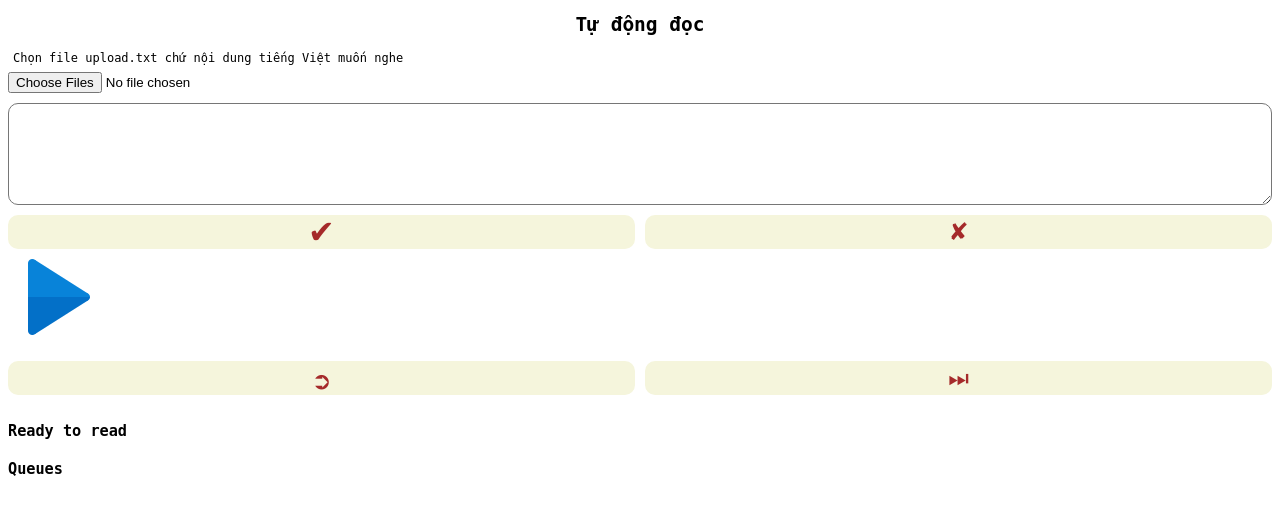
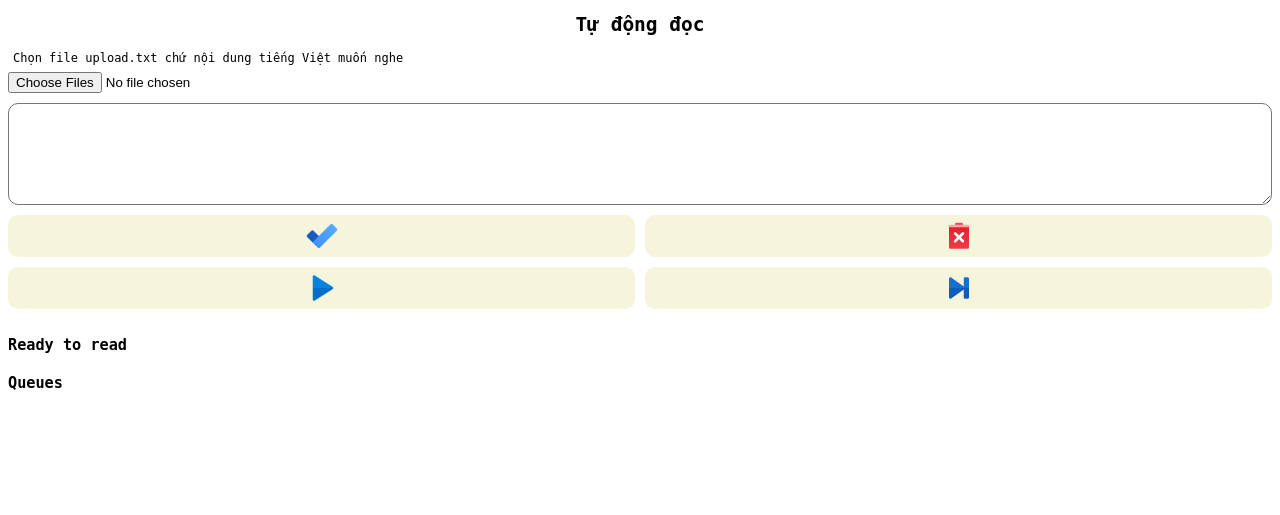
Before and after one commit to haiquang9994/tu-dong-doc, a Django app: template pages/templates/home.html in a window 1280 px wide. Shown: the part 28-543 px from the top of the page. Run offline with Django 3.2, Linux system fonts and the light colour scheme; the template is opened without the code that fills it, so the values that code supplies are empty.

Commit message:
change icon

```diff
--- a/config/settings.py
+++ b/config/settings.py
@@ -11,6 +11,7 @@ https://docs.djangoproject.com/en/3.1/ref/settings/
 """
 
 from pathlib import Path
+import os
 
 # Build paths inside the project like this: BASE_DIR / 'subdir'.
 BASE_DIR = Path(__file__).resolve().parent.parent
@@ -119,3 +120,8 @@ USE_TZ = True
 # https://docs.djangoproject.com/en/3.1/howto/static-files/
 
 STATIC_URL = '/static/'
+
+# Add these new lines
+STATICFILES_DIRS = (
+    os.path.join(BASE_DIR, 'static'),
+)
--- a/pages/templates/base.html
+++ b/pages/templates/base.html
@@ -27,12 +27,19 @@
             color: brown;
             font-size: 22px;
             opacity: 1;
-            transition: background-color,opacity 300ms;
+            transition: background-color, opacity 300ms;
+            padding: 5px 0;
+            display: flex;
+            justify-content: center;
         }
 
         .btn:active {
             background-color: antiquewhite;
             opacity: 0.5;
+        }
+
+        .btn img {
+            height: 32px;
         }
     </style>
 </head>
--- a/pages/templates/home.html
+++ b/pages/templates/home.html
@@ -16,16 +16,24 @@
             style="width: 100%; padding: 5px; outline: none; max-width: 100%;margin-bottom: 5px;border-radius: 10px;"
             rows="6" id="text_textarea"></textarea>
         <div style="display: flex;gap: 10px;">
-            <button class="btn" id="text_textarea_btn" disabled style="font-size: 32px;">✔</button>
-            <button class="btn" id="remove_all" style="font-size: 24px;">✘</button>
+            <button class="btn btn-enter" id="text_textarea_btn" disabled>
+                <img src="{% static 'check.png' %}" alt="Ok">
+            </button>
+            <button class="btn btn-remove" id="remove_all">
+                <img src="{% static 'remove.png' %}" alt="Remove all">
+            </button>
         </div>
     </div>
 </div>
-<img src="{% static '/play.png' %}" alt="Play">
 <div style="padding: 10px 0;display: flex; gap: 10px;user-select: none;-webkit-user-select:none;">
     <!-- <button id="stop">Stop</button> -->
-    <button class="btn play" id="playPause"></button>
-    <button class="btn" id="next" style="font-size: 23px;">⏭</button>
+    <button class="btn play" id="playPause">
+        <img class="play-img" src="{% static 'play.png' %}" alt="Play">
+        <img class="pause-img" src="{% static 'pause.png' %}" alt="Pause">
+    </button>
+    <button class="btn btn-next" id="next">
+        <img src="{% static 'end.png' %}" alt="Next">
+    </button>
 </div>
 
 <h3 style="user-select: none;-webkit-user-select:none;">Ready to read</h3>
@@ -35,28 +43,20 @@
 <div id="queue" style="text-align: justify;"></div>
 
 <style>
-    .btn.play {
-        position: relative;
-        font-size: 24px;
+    .btn.play img.play-img {
+        display: block;
     }
 
-    .btn.play::before {
-        content: "➲";
-        position: absolute;
-        top: 4px;
-        transform: translateX(-50%);
+    .btn.play img.pause-img {
+        display: none;
     }
 
-    .btn.pause {
-        position: relative;
-        font-size: 30px;
+    .btn.pause img.pause-img {
+        display: block;
     }
 
-    .btn.pause::before {
-        content: "⏸";
-        position: absolute;
-        top: 2px;
-        transform: translateX(-50%);
+    .btn.pause img.play-img {
+        display: none;
     }
 </style>
 <script>
```
Also changed, not shown: static/check.png (added), static/enter.png (deleted), static/remove.png.
